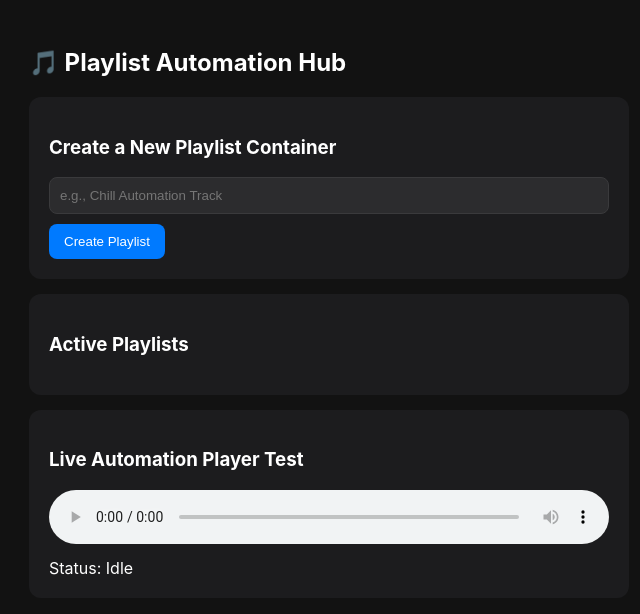
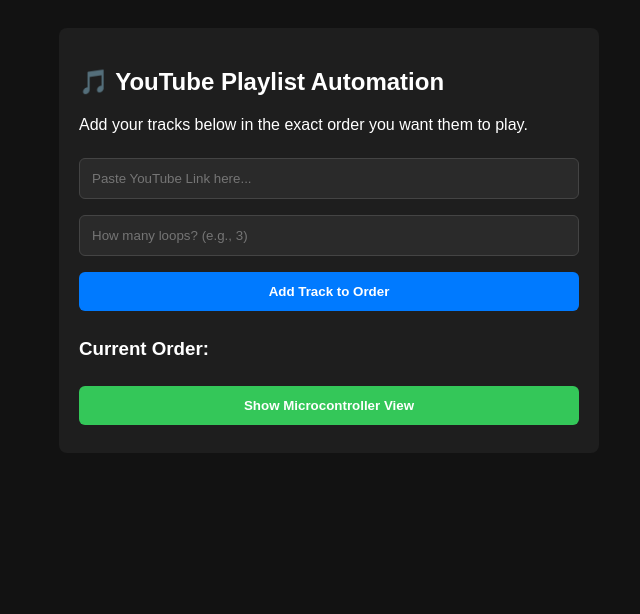
Before and after one commit to riprudrabs-a11y/Esp32-Music-player, a website: page public/index.html in a window 1280 px wide. Shown: the whole page, without its empty margins (311-951 px from the left). Drawn offline with Linux system fonts and the light colour scheme.

Commit message:
Update index.html

```diff
--- a/public/index.html
+++ b/public/index.html
@@ -3,81 +3,67 @@
 <head>
     <meta charset="UTF-8">
     <meta name="viewport" content="width=device-width, initial-scale=1.0">
-    <title>Automation Playlist Dashboard</title>
+    <title>Simple Playlist Creator</title>
     <style>
-        body { font-family: -apple-system, sans-serif; background: #121212; color: #fff; padding: 20px; }
-        .container { max-width: 600px; margin: 0 auto; }
-        .card { background: #1c1c1e; padding: 20px; border-radius: 12px; margin-bottom: 15px; }
-        button { background: #007aff; color: white; border: none; padding: 10px 15px; border-radius: 8px; cursor: pointer; }
-        button:hover { background: #0056b3; }
-        input, select { background: #2c2c2e; color: white; border: 1px solid #3a3a3c; padding: 10px; border-radius: 8px; width: 100%; box-sizing: border-box; margin-bottom: 10px; }
-        ul { list-style: none; padding: 0; }
-        li { background: #2c2c2e; padding: 10px; margin-bottom: 5px; border-radius: 6px; display: flex; justify-content: space-between; }
+        body { font-family: sans-serif; background: #121212; color: #fff; padding: 20px; }
+        .box { background: #1e1e1e; padding: 20px; border-radius: 8px; max-width: 500px; margin: 0 auto; }
+        input, button { width: 100%; padding: 12px; margin: 8px 0; border-radius: 6px; box-sizing: border-box; }
+        input { background: #2a2a2a; color: white; border: 1px solid #444; }
+        button { background: #007aff; color: white; border: none; font-weight: bold; cursor: pointer; }
+        ul { padding: 0; list-style: none; }
+        li { background: #2a2a2a; padding: 10px; margin: 5px 0; border-radius: 4px; font-size: 14px; }
     </style>
 </head>
 <body>
-    <div class="container">
-        <h2>🎵 Playlist Automation Hub</h2>
+    <div class="box">
+        <h2>🎵 YouTube Playlist Automation</h2>
+        <p>Add your tracks below in the exact order you want them to play.</p>
 
-        <!-- Create Playlist -->
-        <div class="card">
-            <h3>Create a New Playlist Container</h3>
-            <input type="text" id="playlistName" placeholder="e.g., Chill Automation Track">
-            <button onclick="createPlaylist()">Create Playlist</button>
-        </div>
+        <input type="text" id="ytUrl" placeholder="Paste YouTube Link here...">
+        <input type="number" id="loopCount" placeholder="How many loops? (e.g., 3)" min="1">
+        <button onclick="addTrack()">Add Track to Order</button>
 
-        <!-- Automation Queues -->
-        <div class="card">
-            <h3>Active Playlists</h3>
-            <div id="playlistContainer"></div>
-        </div>
+        <h3>Current Order:</h3>
+        <ul id="queueList"></ul>
 
-        <!-- Quick Audio Player Preview -->
-        <div class="card">
-            <h3>Live Automation Player Test</h3>
-            <audio id="mainAudioPlayer" controls style="width: 100%; margin-bottom: 10px;"></audio>
-            <div id="status">Status: Idle</div>
-        </div>
+        <button onclick="viewRawData()" style="background: #34c759;">Show Microcontroller View</button>
     </div>
 
     <script>
-        let library = {};
+        let trackQueue = [];
 
-        function createPlaylist() {
-            const name = document.getElementById('playlistName').value;
-            if(!name) return;
+        function addTrack() {
+            const url = document.getElementById('ytUrl').value;
+            const loops = parseInt(document.getElementById('loopCount').value) || 1;
 
-            library[name] = [];
-            document.getElementById('playlistName').value = '';
-            renderPlaylists();
+            if(!url) return alert("Please paste a link first!");
+
+            // Push track to the array in order
+            trackQueue.push({ url: url, loops: loops });
+
+            // Clear inputs
+            document.getElementById('ytUrl').value = '';
+            document.getElementById('loopCount').value = '';
+
+            updateDisplay();
         }
 
-        function renderPlaylists() {
-            const container = document.getElementById('playlistContainer');
-            container.innerHTML = '';
-
-            for (let name in library) {
-                container.innerHTML += `
-                    <div style="border-bottom: 1px solid #333; padding-bottom: 10px; margin-bottom: 10px;">
-                        <h4>📂 ${name}</h4>
-                        <input type="text" placeholder="MP3 Link / Stream URL" id="url-${name}">
-                        <input type="number" placeholder="Number of loops (e.g. 3)" id="loops-${name}" min="1">
-                        <button onclick="addTrack('${name}')">Add Rule</button>
-                        <ul id="list-${name}">
-                            ${library[name].map((t, idx) => `<li>${idx+1}. Play ${t.loops}x before skip</li>`).join('')}
-                        </ul>
-                    </div>
-                `;
-            }
+        function updateDisplay() {
+            const list = document.getElementById('queueList');
+            list.innerHTML = '';
+            trackQueue.forEach((track, index) => {
+                list.innerHTML += `<li><strong>${index + 1}.</strong> ${track.url} — (Loop ${track.loops}x)</li>`;
+            });
         }
 
-        function addTrack(playlistName) {
-            const url = document.getElementById(`url-${playlistName}`).value;
-            const loops = parseInt(document.getElementById(`loops-${playlistName}`).value) || 1;
-
-            if(!url) return;
-            library[playlistName].push({ url: url, loops: loops });
-            renderPlaylists();
+        // This opens a view that your microcontroller or iPhone app can easily parse later
+        async function viewRawData() {
+            const response = await fetch('/api/save-playlist', {
+                method: 'POST',
+                headers: { 'Content-Type': 'application/json' },
+                body: JSON.stringify({ tracks: trackQueue })
+            });
+            window.location.href = '/api/current-playlist';
         }
     </script>
 </body>
```
